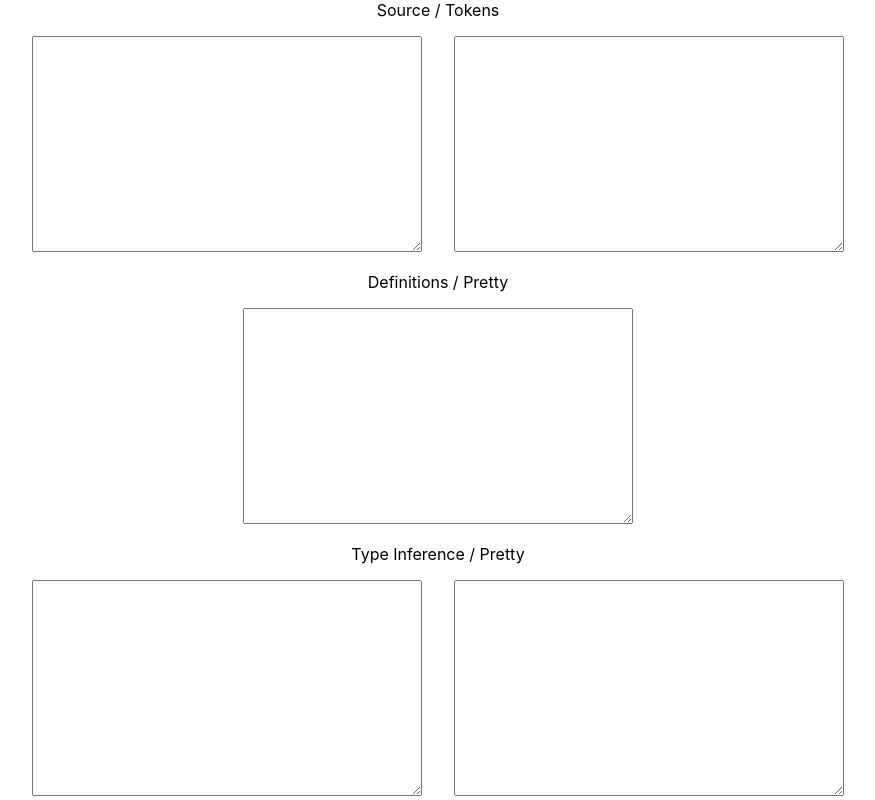
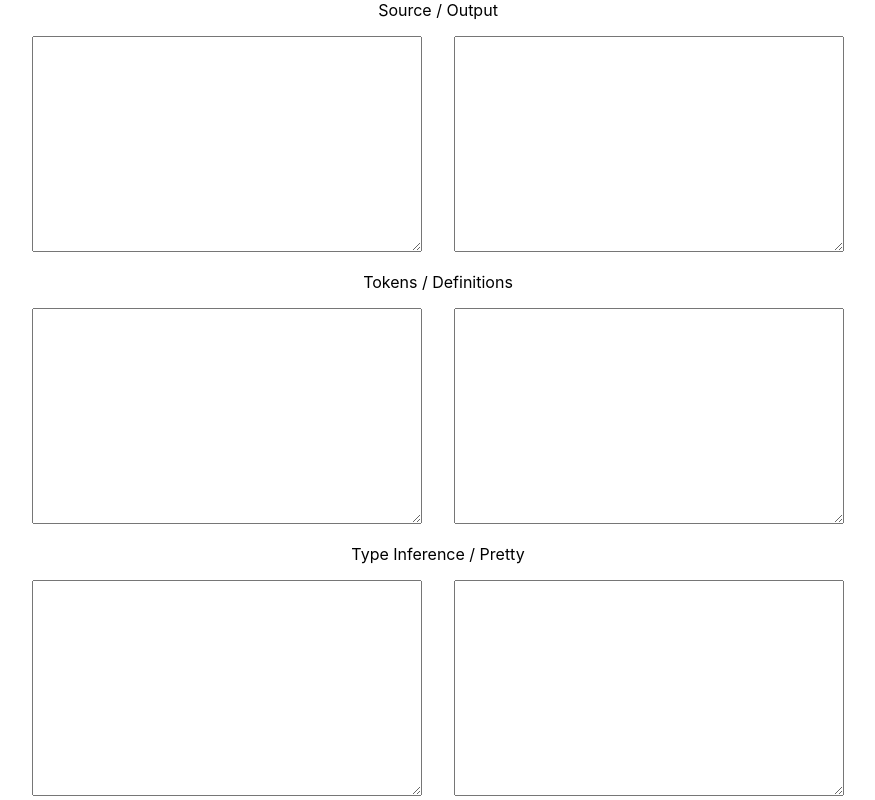
Before and after one commit to jahaynes/lang2, a React (Create React App) app in the folder compiler-explorer-frontend/: page / in a window 1280 px wide. Shown: the top 800 px of the page, without its empty margins (202-1077 px from the left). Built offline with nearby package versions, Linux system fonts and the light colour scheme.

Commit message:
better output

```diff
--- a/compiler-explorer-frontend/src/App.js
+++ b/compiler-explorer-frontend/src/App.js
@@ -13,6 +13,7 @@ class App extends React.Component {
   lexAndParse() {
     const source = document.getElementById("text")
 
+    const output                 = this.getAndClearElement("output")
     const tokens                 = this.getAndClearElement("tokens")
     const prettyDefns            = this.getAndClearElement("prettyDefns")
     const inferred               = this.getAndClearElement("inferred")
@@ -28,6 +29,7 @@ class App extends React.Component {
     fetch("http://127.0.0.1:8080/lexAndParse", { method: 'POST', body: source.value })
       .then(resp => resp.json())
       .then((ts) => {
+        output.value                 = ts.output;
         tokens.value                 = ts.tokens;
         prettyDefns.value            = ts.prettyDefns;
         inferred.value               = ts.inferred;
@@ -46,14 +48,15 @@ class App extends React.Component {
     return (
       <div className="App">
 
-        <label>Source / Tokens</label>
+        <label>Source / Output</label>
         <div>
           <textarea id='text' className='editor' spellCheck='false' rows='14' onChange={e => this.lexAndParse()}></textarea>
-          <textarea id='tokens' className='editor' spellCheck='false' rows='14'></textarea>
+          <textarea id='output' className='editor' spellCheck='false' rows='14'></textarea>
         </div>
 
-        <label>Definitions / Pretty</label>
+        <label>Tokens / Definitions</label>
         <div>
+          <textarea id='tokens' className='editor' spellCheck='false' rows='14'></textarea>
           <textarea id='prettyDefns' className='editor' spellCheck='false' rows='14'></textarea>
         </div>
 
```
Also changed, not shown: 2 other files (tests, documents, lock files or other folders).
